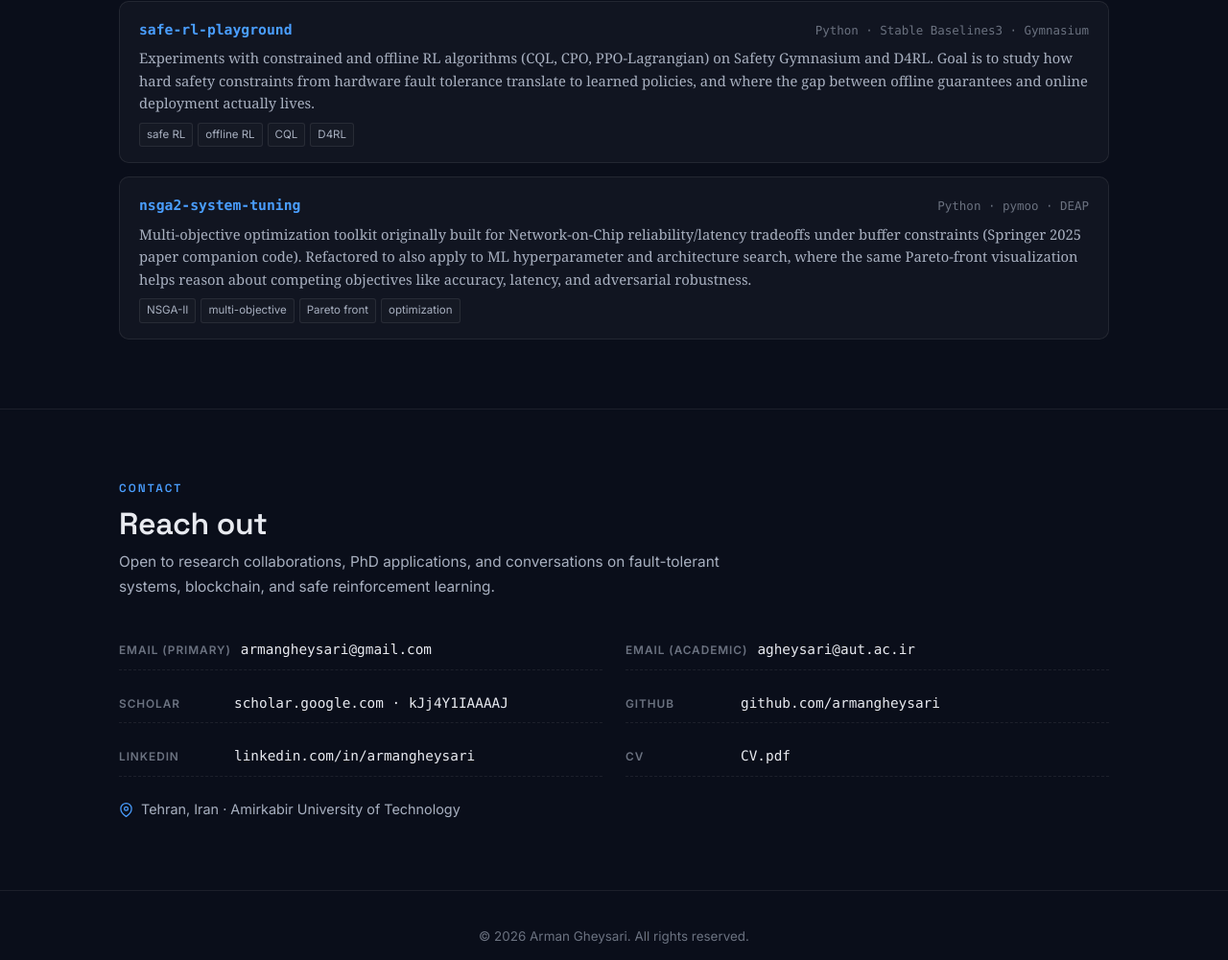
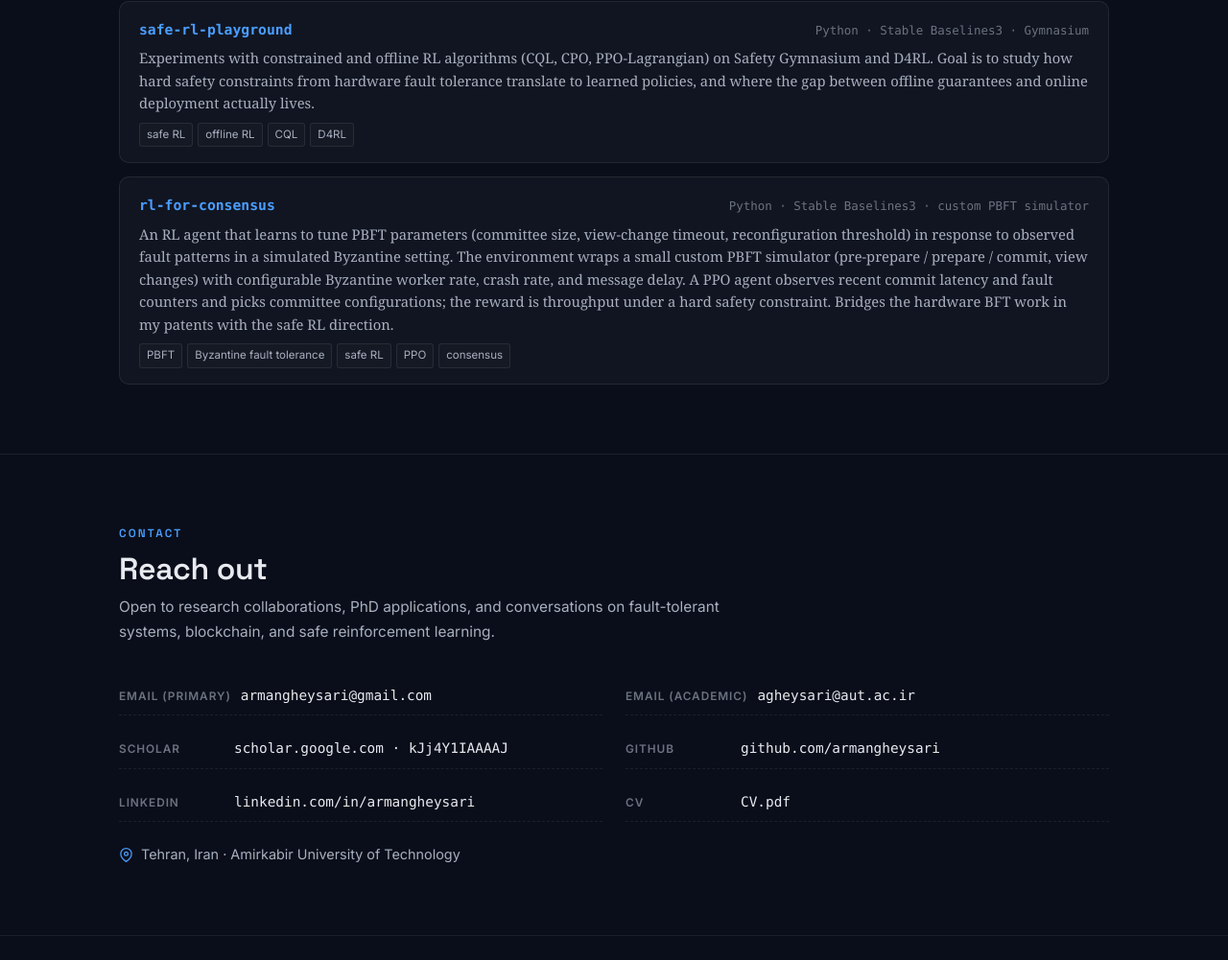
Before and after one commit to armangheysari/armangheysari.github.io, a plain HTML site: page index.html in a window 1280 px wide. Shown: the part 9695-10696 px from the top of the page at 96% size. Drawn offline with Linux system fonts and the light colour scheme; a web font is replaced by a local one.

Commit message:
small changes

```diff
--- a/index.html
+++ b/index.html
@@ -1770,7 +1770,7 @@
         <p>
           <strong>(2) Multi-objective optimization for ML systems.</strong>
           During my MSc at Amirkabir University of Technology under
-          <a class="prof" href="https://aut.ac.ir/en/office/431/Hamid+Reza+Zarandi" target="_blank" rel="noopener">Prof. Hamid Reza Zarandi</a>,
+          <a class="prof" href="https://aut.ac.ir/cv/2188/Hamid-Reza-Zarandi?slc_lang=en&&cv=2188&mod=scv" target="_blank" rel="noopener">Prof. Hamid Reza Zarandi</a>,
           I used genetic algorithms to tune PoW-based blockchain parameters for
           security-vs-performance tradeoffs (Elsevier 2025), and NSGA-II for
           multi-objective optimization of Network-on-Chip reliability and latency
@@ -2918,22 +2918,26 @@
 
         <div class="opensource-item reveal">
           <div class="opensource-header">
-            <span class="opensource-name"><a href="https://github.com/armangheysari" target="_blank" rel="noopener">nsga2-system-tuning</a></span>
-            <span class="opensource-lang">Python &middot; pymoo &middot; DEAP</span>
+            <span class="opensource-name"><a href="https://github.com/armangheysari" target="_blank" rel="noopener">rl-for-consensus</a></span>
+            <span class="opensource-lang">Python &middot; Stable Baselines3 &middot; custom PBFT simulator</span>
           </div>
           <p class="opensource-desc">
-            Multi-objective optimization toolkit originally built for Network-on-Chip
-            reliability/latency tradeoffs under buffer constraints (Springer 2025
-            paper companion code). Refactored to also apply to ML hyperparameter
-            and architecture search, where the same Pareto-front visualization
-            helps reason about competing objectives like accuracy, latency, and
-            adversarial robustness.
+            An RL agent that learns to tune PBFT parameters (committee size,
+            view-change timeout, reconfiguration threshold) in response to
+            observed fault patterns in a simulated Byzantine setting. The
+            environment wraps a small custom PBFT simulator (pre-prepare / prepare
+            / commit, view changes) with configurable Byzantine worker rate,
+            crash rate, and message delay. A PPO agent observes recent commit
+            latency and fault counters and picks committee configurations; the
+            reward is throughput under a hard safety constraint. Bridges the
+            hardware BFT work in my patents with the safe RL direction.
           </p>
           <div class="opensource-tags">
-            <span class="opensource-tag">NSGA-II</span>
-            <span class="opensource-tag">multi-objective</span>
-            <span class="opensource-tag">Pareto front</span>
-            <span class="opensource-tag">optimization</span>
+            <span class="opensource-tag">PBFT</span>
+            <span class="opensource-tag">Byzantine fault tolerance</span>
+            <span class="opensource-tag">safe RL</span>
+            <span class="opensource-tag">PPO</span>
+            <span class="opensource-tag">consensus</span>
           </div>
         </div>
       </div>
```
